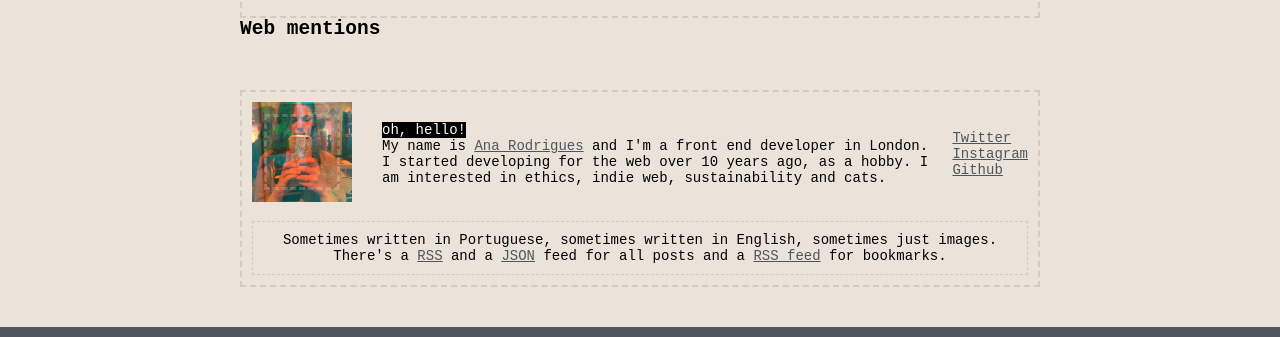
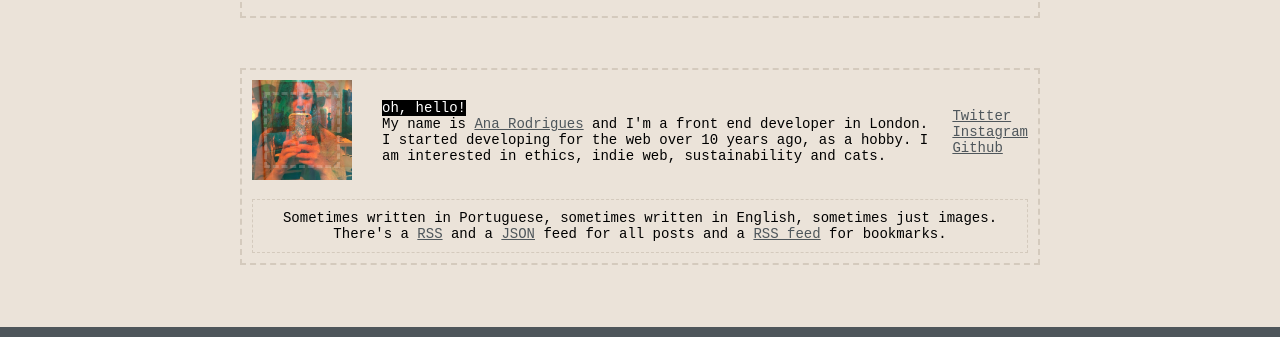
Before and after one commit to ohhelloana/ohhelloana, a Jekyll site: the page built from _posts/2016-08-09-i-was-in-finland.html, in a window 1280 px wide and 900 px high, scrolled down 2645 px, cut to the strip 563-900 px from the top of the window. Built offline with Jekyll 4.4.1, drawn with Linux system fonts in a browser that asks for light colours; comment, search, counter and statistics services are not loaded.

Commit message:
Hide webmentions

```diff
--- a/_includes/head.html
+++ b/_includes/head.html
@@ -50,5 +50,5 @@
 
   <link rel="microsub" href="https://aperture.p3k.io/microsub/309">
 
-  <script async src="/js/webmentions.js"></script>
+  <!-- <script async src="/js/webmentions.js"></script> -->
 </head>
--- a/_layouts/post.html
+++ b/_layouts/post.html
@@ -16,14 +16,14 @@ layout: default
   </div>
 </article>
 
-<section class="webmentions">
+<!-- <section class="webmentions">
 
   <h1>Web mentions</h1>
 
   <div id="webmentions">
   </div>
 
-</section>
+</section> -->
 
 {% if page.hasMood %}
   {% include mood.html %}
```
